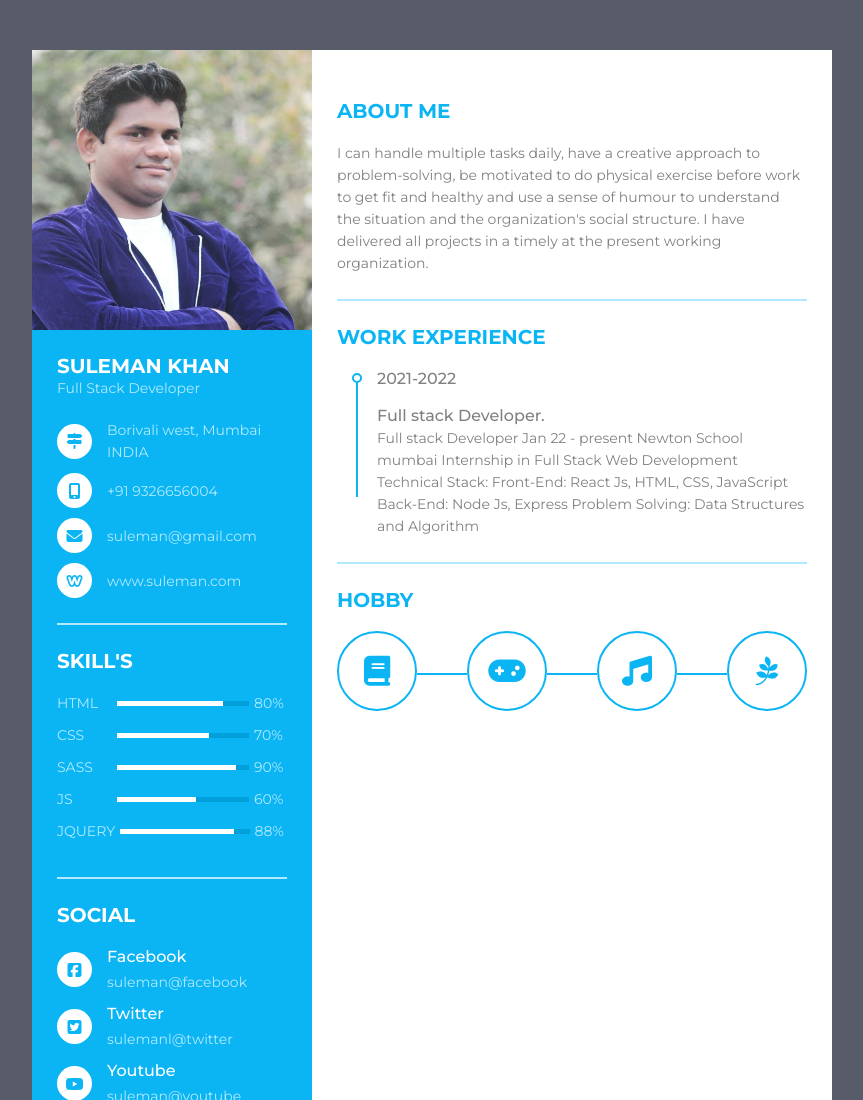
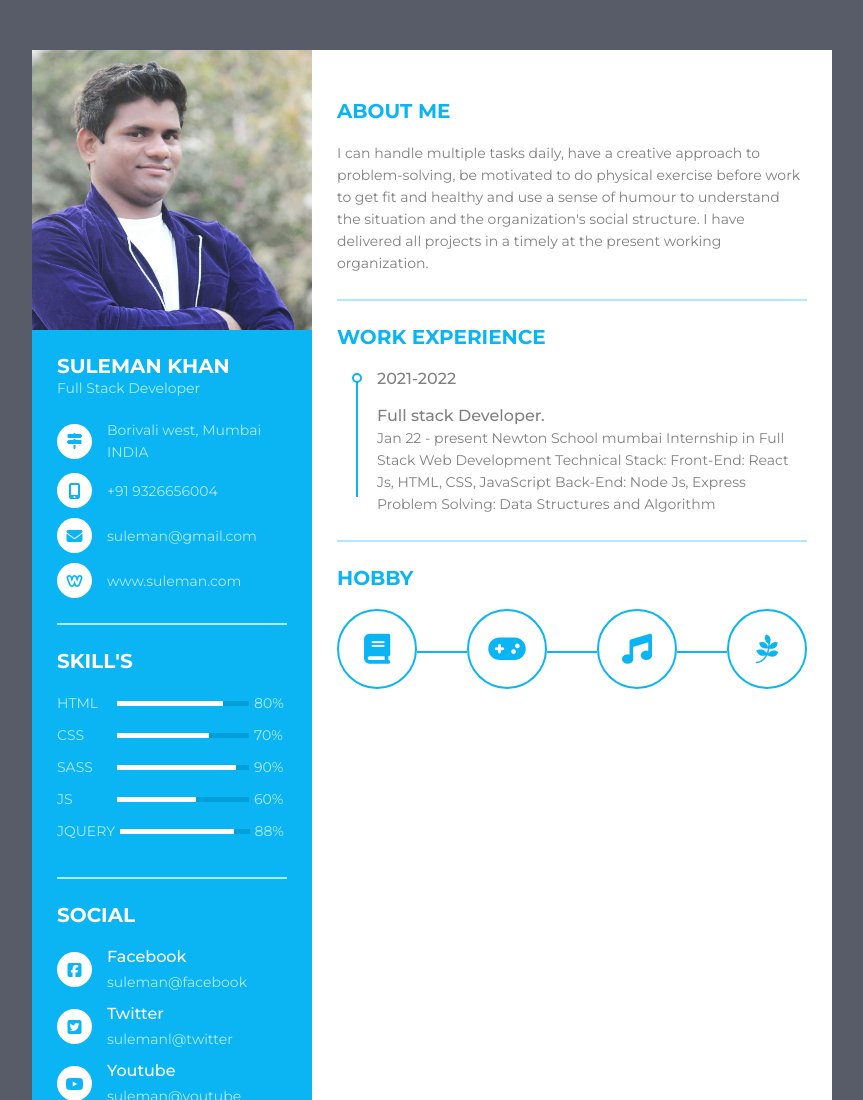
Before and after one commit to sulemanRkhan/HTML---CSS-Mini-Project, a plain HTML site: page index.html in a window 1280 px wide. Shown: the top 1100 px of the page, without its empty margins (208-1071 px from the left). Drawn offline with Linux system fonts and the light colour scheme.

Commit message:
Update index.html

```diff
--- a/index.html
+++ b/index.html
@@ -169,7 +169,7 @@
                      <div class="date">2021-2022</div>
                      <div class="info">
                           <p class="semi-bold">Full stack Developer.</p>
-                       <p>Full stack Developer
+                       <p>
 Jan 22 - present
 Newton School
 mumbai
```
